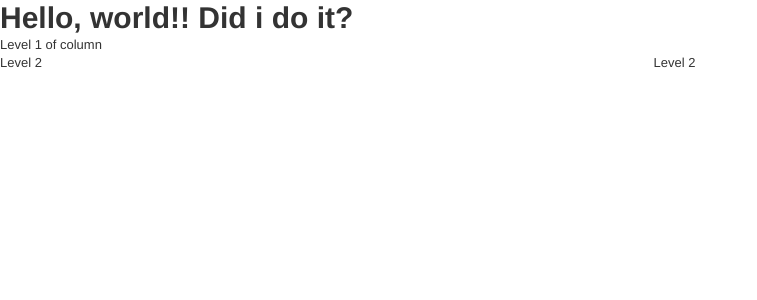
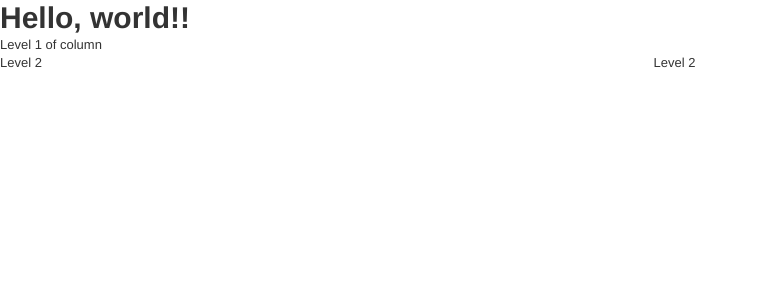
Before and after one commit to Maddienis/travel_app_sm, a Flask app: page / in a window 1280 px wide. Shown: the top 300 px of the page, without its empty margins (0-757 px from the left). Run offline with Flask 2, Linux system fonts and the light colour scheme.

```diff
--- a/src/visualization/flask/templates/index.html
+++ b/src/visualization/flask/templates/index.html
@@ -6,7 +6,7 @@
     <link href="css/bootstrap.min.css" rel="stylesheet">
   </head>
   <body>
-    <h1>Hello, world!! Did i do it?</h1>
+    <h1>Hello, world!!</h1>
     <script src="js/bootstrap.min.js"></script>
   </body>
 
```
